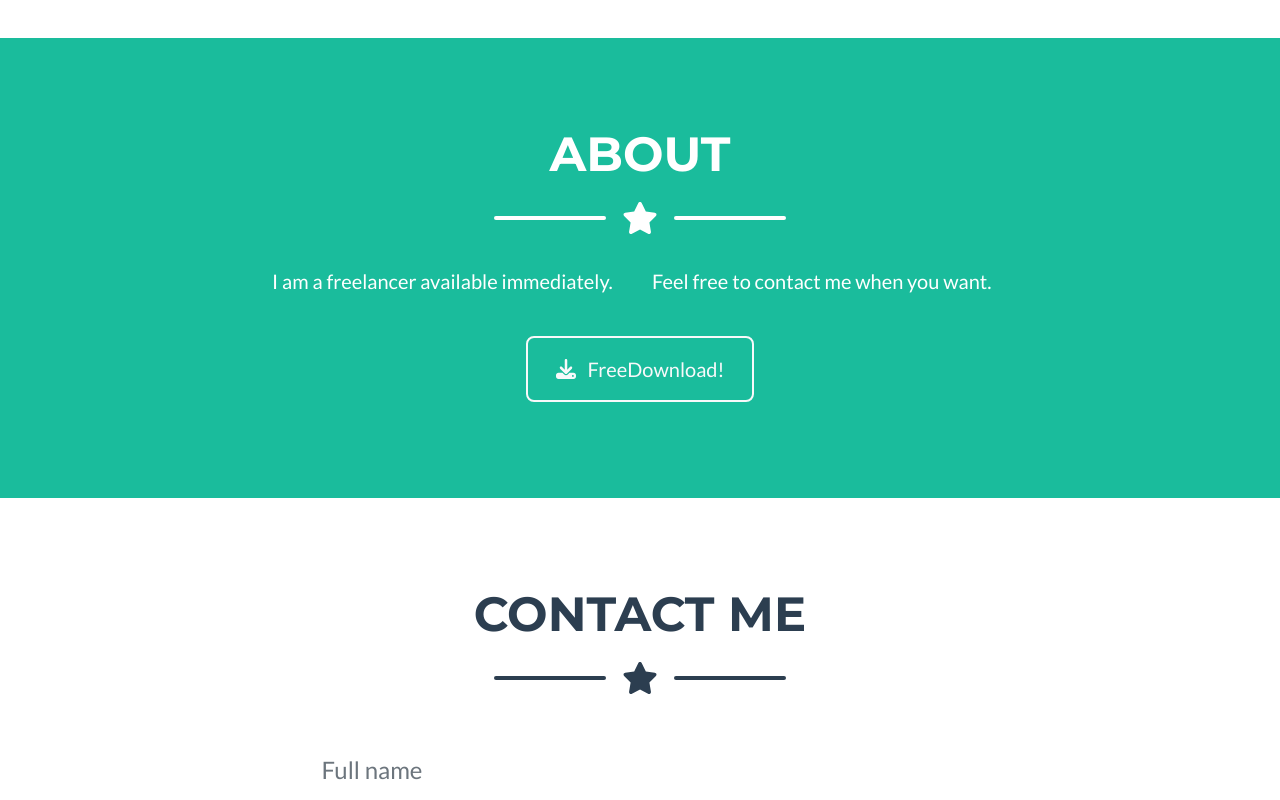
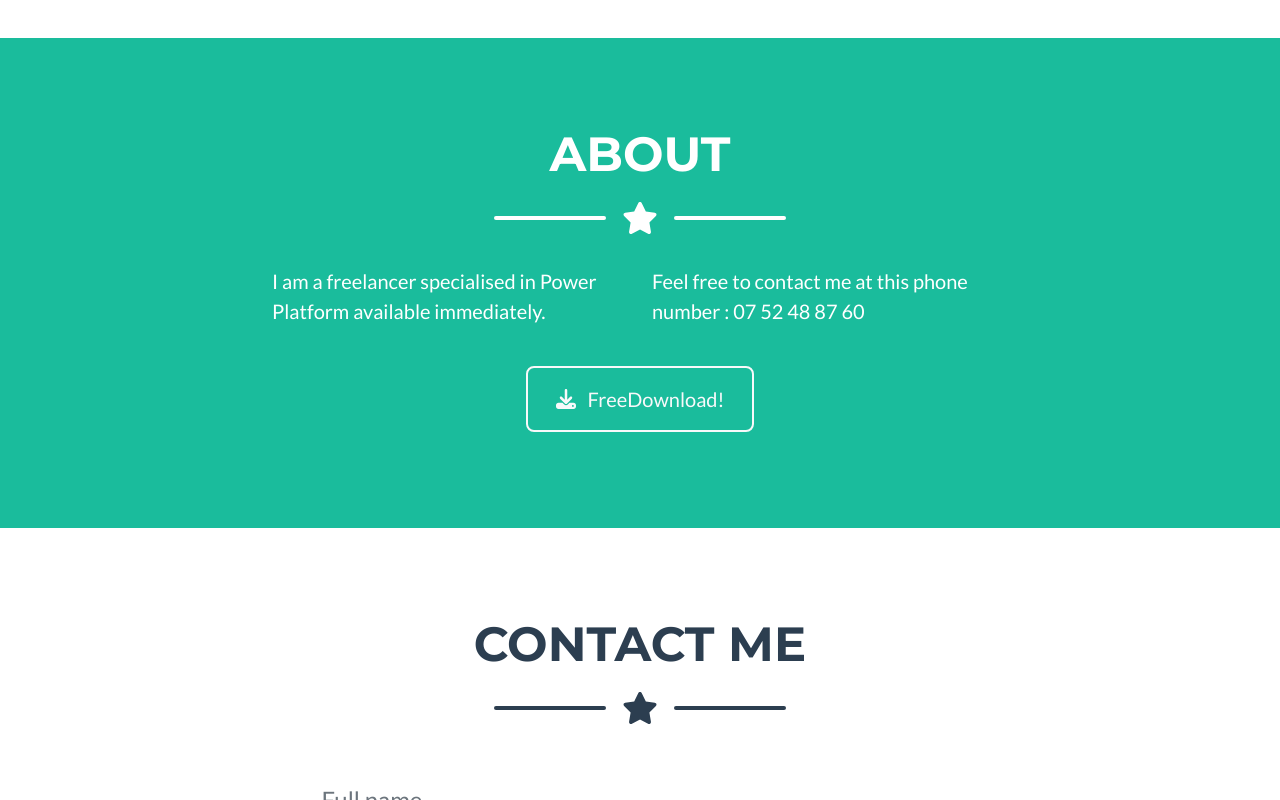
Before and after one commit to KOMBOU12/portfolio, a plain HTML site: page index.html in a window 1280 px wide. Shown: the part 1780-2580 px from the top of the page. Drawn offline with nearby package versions, Linux system fonts and the light colour scheme.

Commit message:
Petite modification

```diff
--- a/index.html
+++ b/index.html
@@ -20,7 +20,7 @@
         <!-- Navigation-->
         <nav class="navbar navbar-expand-lg bg-secondary text-uppercase fixed-top" id="mainNav">
             <div class="container">
-                <a class="navbar-brand" href="#page-top">Jean Marius KOMBOU</a>
+                <a class="navbar-brand" href="#page-top">Jean 2 X Marius KOMBOU</a>
                 <button class="navbar-toggler text-uppercase font-weight-bold bg-primary text-white rounded" type="button" data-bs-toggle="collapse" data-bs-target="#navbarResponsive" aria-controls="navbarResponsive" aria-expanded="false" aria-label="Toggle navigation">
                     Menu
                     <i class="fas fa-bars"></i>
@@ -134,8 +134,8 @@
                 </div>
                 <!-- About Section Content-->
                 <div class="row">
-                    <div class="col-lg-4 ms-auto"><p class="lead">I am a freelancer available immediately.</p></div>
-                    <div class="col-lg-4 me-auto"><p class="lead"> Feel free to contact me when you want.</p></div>
+                    <div class="col-lg-4 ms-auto"><p class="lead">I am a freelancer specialised in Power Platform available immediately.</p></div>
+                    <div class="col-lg-4 me-auto"><p class="lead"> Feel free to contact me at this phone number : 07 52 48 87 60</p></div>
                 </div>
                 <!-- About Section Button-->
                 <div class="text-center mt-4">
```
